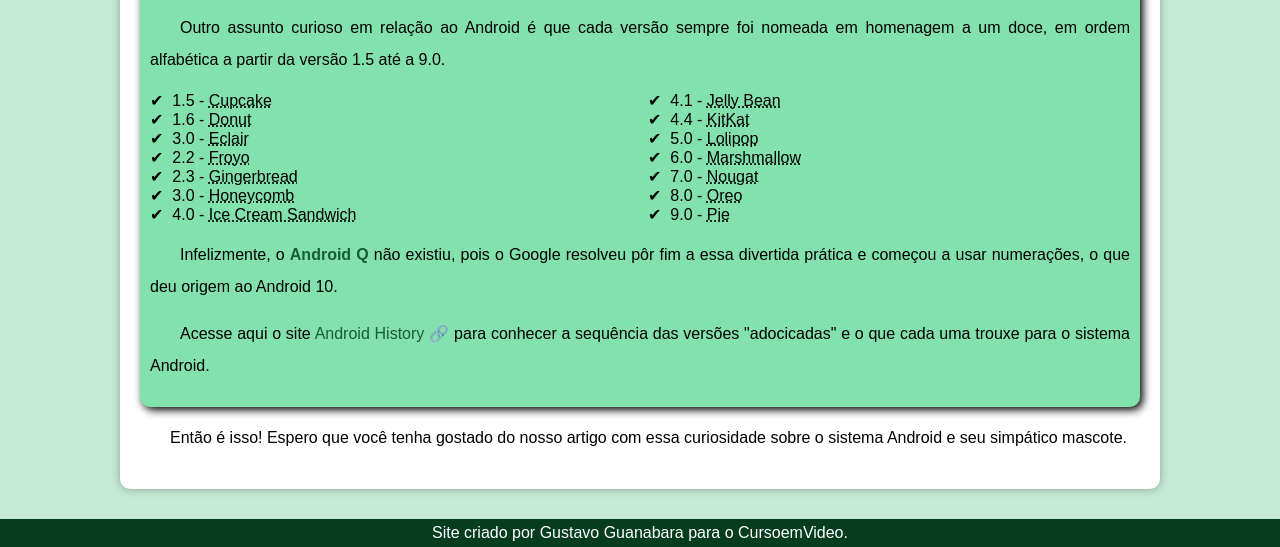
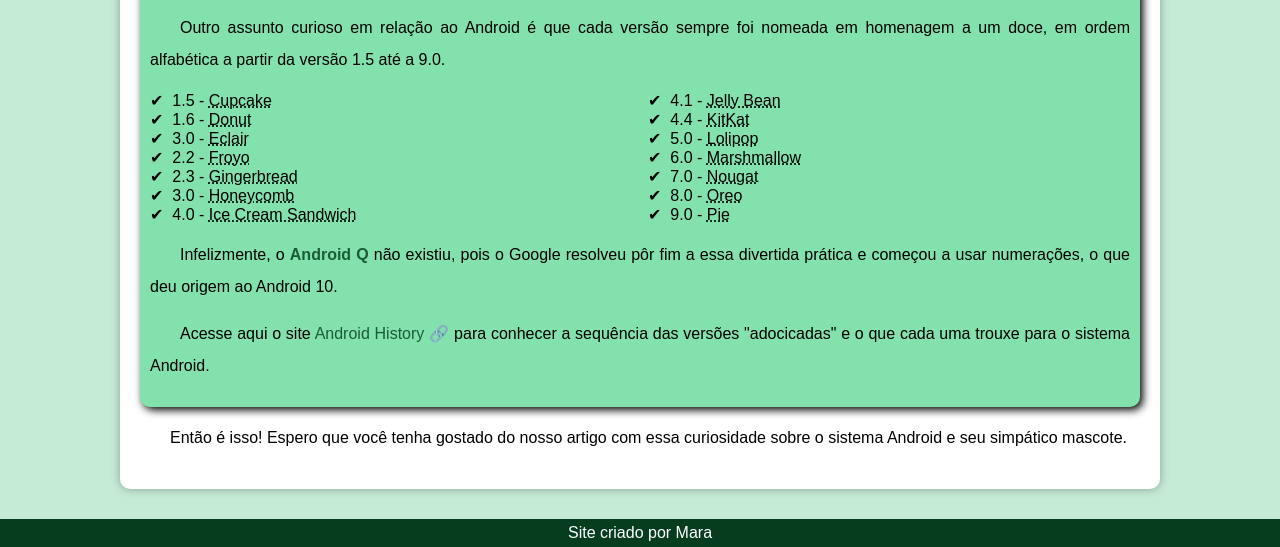
Before and after one commit to silmara502/projeto-android, a plain HTML site: page index.html in a window 1280 px wide. Shown: the part 2160-2707 px from the top of the page. Drawn offline with Linux system fonts and the light colour scheme.

Commit message:
Update index.html

```diff
--- a/index.html
+++ b/index.html
@@ -84,7 +84,7 @@
 </main>
 
 <footer>
-    <p>Site criado por <a href="https://gustavoguanabara.github.io/" target="_blank">Gustavo Guanabara</a> para o CursoemVideo.</p>
+    <p>Site criado por <a href="#" target="_blank">Mara</a></p>
 </footer>
 
 
```
